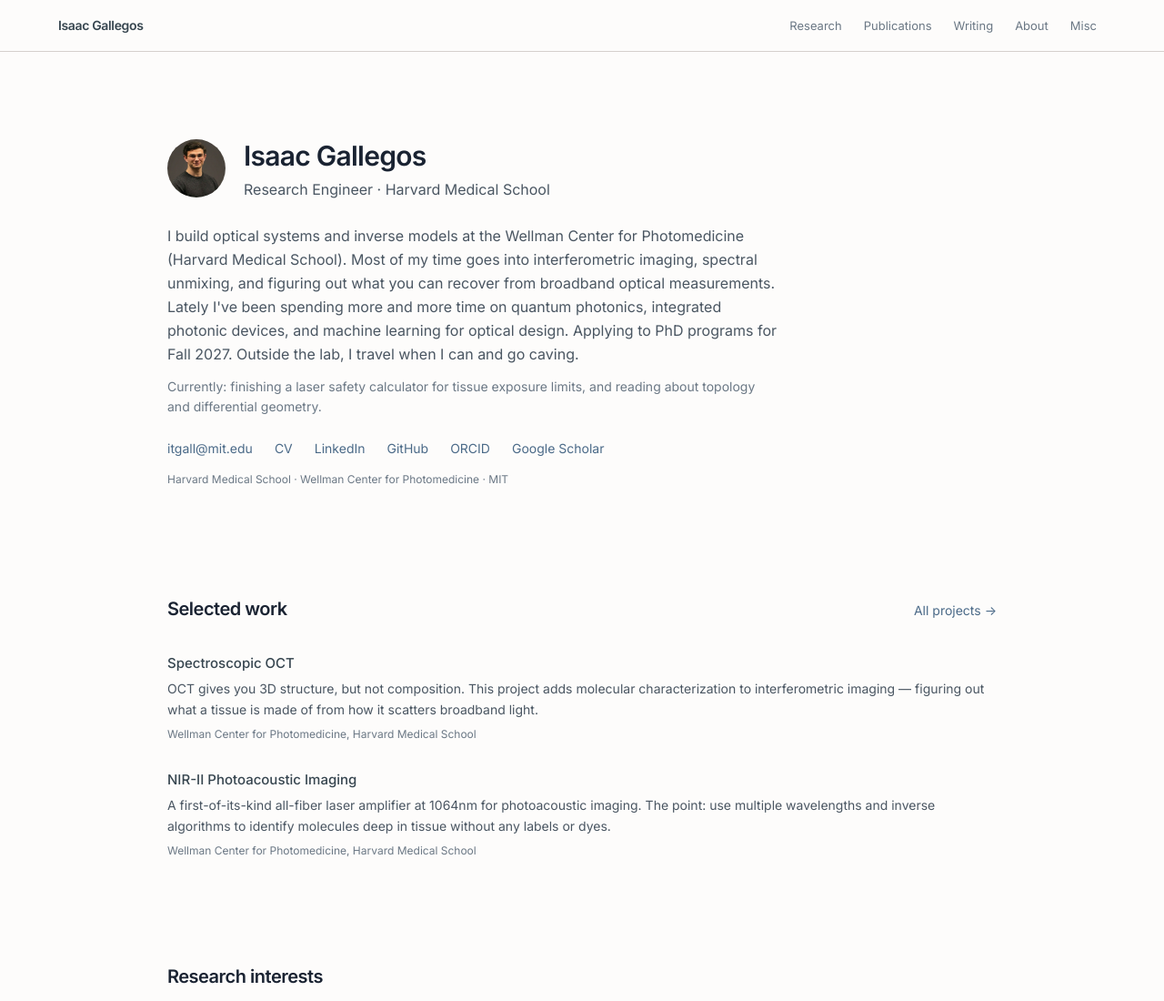
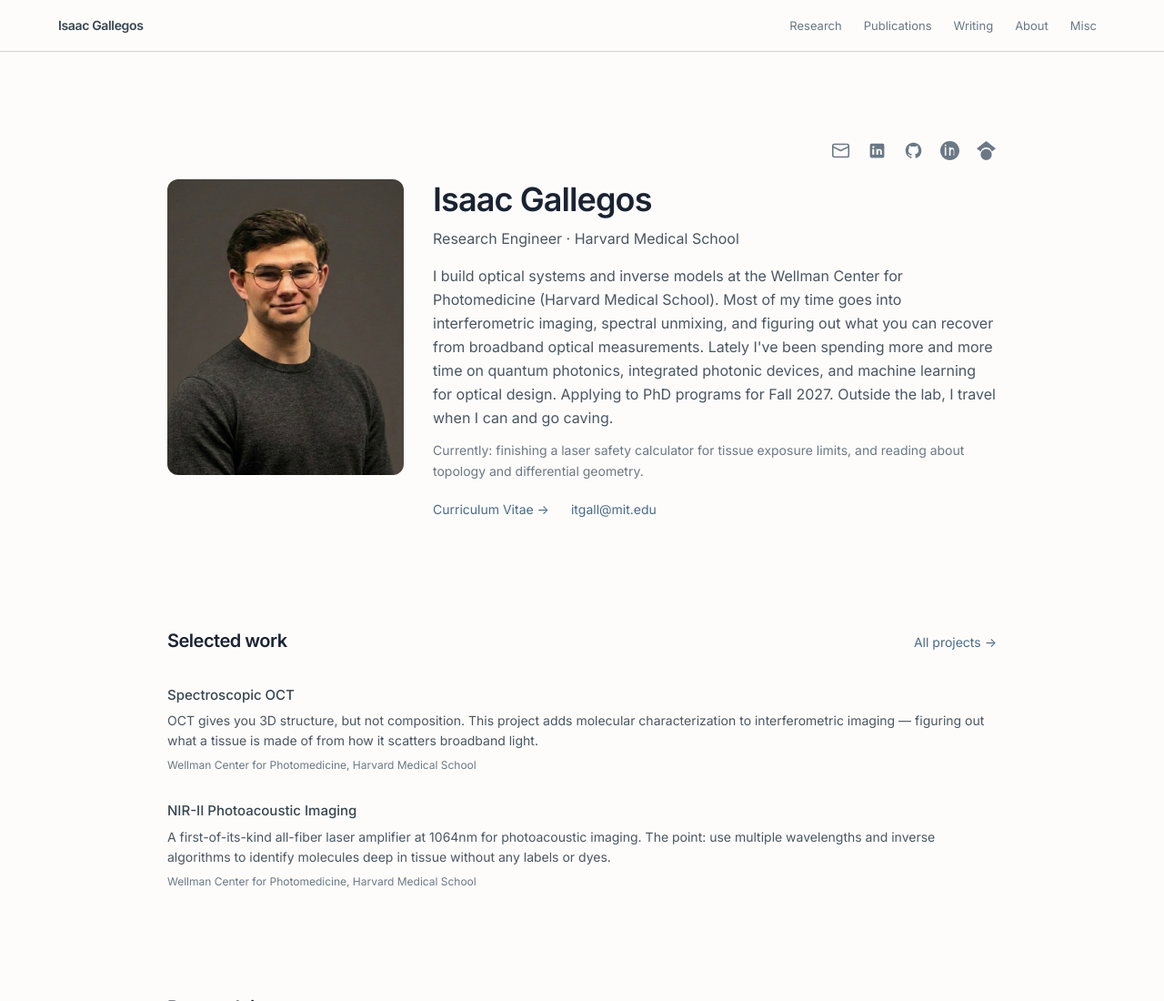
Before and after one commit to itgall/My-Personal-Website, an Astro site: page / in a window 1280 px wide. Shown: the top 1100 px of the page at 91% size. Built offline with nearby package versions, Linux system fonts and the light colour scheme; Astro itself is replaced by a stand-in of ours; some packages are replaced by stand-ins of ours.

Commit message:
Redesign hero: large rounded portrait photo + top-right social icons

```diff
--- a/src/pages/index.astro
+++ b/src/pages/index.astro
@@ -49,26 +49,48 @@ const categoryLabels: Record<string, string> = {
   <div class="wide-container py-16 md:py-24">
 
     {/* ─── Hero ─────────────────────────────────────────────────── */}
-    <section class="mb-16 text-center md:text-left">
-      <div class="flex flex-col items-center gap-3 mb-6 md:flex-row md:items-start md:gap-5">
+    <section class="hero-section mb-16">
+      {/* Social icons — top right */}
+      <div class="flex justify-center md:justify-end mb-5">
+        <nav class="social-row" aria-label="Profile links">
+          <a href="mailto:itgall@mit.edu" class="social-icon" aria-label="Email">
+            <svg viewBox="0 0 24 24" fill="none" stroke="currentColor" stroke-width="1.8" stroke-linecap="round" stroke-linejoin="round"><rect x="2" y="4" width="20" height="16" rx="2"></rect><path d="m22 7-10 5L2 7"></path></svg>
+          </a>
+          <a href="https://linkedin.com/in/isaactgallegos" target="_blank" rel="noopener noreferrer" class="social-icon" aria-label="LinkedIn">
+            <svg viewBox="0 0 24 24" fill="currentColor"><path d="M19 3a2 2 0 0 1 2 2v14a2 2 0 0 1-2 2H5a2 2 0 0 1-2-2V5a2 2 0 0 1 2-2h14zM8.34 17V9.93H6V17h2.34zM7.17 8.9a1.36 1.36 0 1 0 0-2.71 1.36 1.36 0 0 0 0 2.71zM18 17v-3.87c0-2.06-1.1-3.02-2.57-3.02-1.19 0-1.72.65-2.02 1.11V9.93h-2.34c.03.66 0 7.07 0 7.07h2.34v-3.95c0-.21.02-.42.08-.57.16-.42.55-.86 1.19-.86.84 0 1.18.64 1.18 1.58V17H18z"></path></svg>
+          </a>
+          <a href="https://github.com/itgall" target="_blank" rel="noopener noreferrer" class="social-icon" aria-label="GitHub">
+            <svg viewBox="0 0 24 24" fill="currentColor"><path d="M12 2C6.48 2 2 6.48 2 12c0 4.42 2.87 8.17 6.84 9.5.5.09.68-.22.68-.48v-1.7c-2.78.6-3.37-1.34-3.37-1.34-.45-1.16-1.11-1.47-1.11-1.47-.91-.62.07-.6.07-.6 1 .07 1.53 1.03 1.53 1.03.89 1.53 2.34 1.09 2.91.83.09-.65.35-1.09.63-1.34-2.22-.25-4.55-1.11-4.55-4.94 0-1.09.39-1.98 1.03-2.68-.1-.25-.45-1.27.1-2.65 0 0 .84-.27 2.75 1.02.8-.22 1.65-.33 2.5-.33.85 0 1.7.11 2.5.33 1.91-1.29 2.75-1.02 2.75-1.02.55 1.38.2 2.4.1 2.65.64.7 1.03 1.59 1.03 2.68 0 3.84-2.34 4.69-4.57 4.94.36.31.68.92.68 1.85v2.74c0 .27.18.58.69.48A10.01 10.01 0 0 0 22 12c0-5.52-4.48-10-10-10z"></path></svg>
+          </a>
+          <a href="https://orcid.org/0009-0007-9290-6289" target="_blank" rel="noopener noreferrer" class="social-icon" aria-label="ORCID">
+            <svg viewBox="0 0 24 24" fill="currentColor"><path d="M12 0C5.37 0 0 5.37 0 12s5.37 12 12 12 12-5.37 12-12S18.63 0 12 0zM7.37 18.4H5.62V7.6h1.75v10.8zM6.5 6.4a1.02 1.02 0 1 1 0-2.04 1.02 1.02 0 0 1 0 2.04zm12 12h-1.74v-5.27c0-1.26-.02-2.88-1.75-2.88-1.76 0-2.03 1.37-2.03 2.79v5.36H11.2V7.6h1.67v1.48h.02c.23-.44.8-.9 1.65-.9 1.77 0 2.96 1.16 2.96 3.66v6.56z"></path></svg>
+          </a>
+          <a href="https://scholar.google.com/citations?user=gr1ZNUAAAAAJ&hl=en" target="_blank" rel="noopener noreferrer" class="social-icon" aria-label="Google Scholar">
+            <svg viewBox="0 0 24 24" fill="currentColor"><path d="M12 24a7 7 0 1 1 0-14 7 7 0 0 1 0 14zm0-24L0 9.5l4.84 3.77A8 8 0 0 1 12 8a8 8 0 0 1 7.16 5.27L24 9.5z"></path></svg>
+          </a>
+        </nav>
+      </div>
+
+      {/* Photo + intro */}
+      <div class="flex flex-col items-center gap-7 text-center md:flex-row md:items-start md:gap-8 md:text-left">
         <img
           src="/images/profile-v2.jpg"
           alt="Isaac Gallegos"
           loading="eager"
           decoding="async"
-          class="w-16 h-16 rounded-full object-cover shrink-0"
+          width="260"
+          height="325"
+          class="hero-photo shrink-0"
         />
-        <div>
-          <h1 class="vt-page-title text-3xl font-semibold tracking-tight leading-tight">
+        <div class="min-w-0">
+          <h1 class="vt-page-title text-3xl font-semibold tracking-tight leading-tight md:text-4xl">
             {siteMetadata.name}
           </h1>
-          <p class="mt-1 text-[var(--color-text-secondary)]">
+          <p class="mt-2 text-base text-[var(--color-text-secondary)]">
             Research Engineer · Harvard Medical School
           </p>
-        </div>
-      </div>
 
-      <p class="text-[var(--color-text-secondary)] leading-relaxed max-w-2xl mx-auto md:mx-0">
+          <p class="mt-4 text-[var(--color-text-secondary)] leading-relaxed">
             I build optical systems and inverse models at the Wellman Center for
             Photomedicine (Harvard Medical School). Most of my time goes into
             interferometric imaging, spectral unmixing, and figuring out what you
@@ -79,24 +101,28 @@ const categoryLabels: Record<string, string> = {
             caving.
           </p>
 
-      <p class="mt-3 text-sm text-[var(--color-muted)] leading-relaxed max-w-2xl mx-auto md:mx-0">
+          <p class="mt-3 text-sm text-[var(--color-muted)] leading-relaxed">
             Currently: finishing a laser safety calculator for tissue exposure limits,
             and reading about topology and differential geometry.
           </p>
 
-      <div class="mt-6 flex flex-wrap items-center justify-center gap-x-6 gap-y-2 text-sm md:justify-start">
+          <div class="mt-5 flex flex-wrap items-center justify-center gap-x-6 gap-y-2 text-sm md:justify-start">
+            <a href="/documents/gallegos-cv.pdf" class="text-[var(--color-link)] hover:text-[var(--color-link-hover)] transition-colors no-underline">Curriculum Vitae →</a>
             <a href="mailto:itgall@mit.edu" class="text-[var(--color-link)] hover:text-[var(--color-link-hover)] transition-colors no-underline">itgall@mit.edu</a>
-        <a href="/documents/gallegos-cv.pdf" class="text-[var(--color-link)] hover:text-[var(--color-link-hover)] transition-colors no-underline">CV</a>
-        <a href="https://linkedin.com/in/isaactgallegos" target="_blank" rel="noopener noreferrer" class="text-[var(--color-link)] hover:text-[var(--color-link-hover)] transition-colors no-underline">LinkedIn</a>
-        <a href="https://github.com/itgall" target="_blank" rel="noopener noreferrer" class="text-[var(--color-link)] hover:text-[var(--color-link-hover)] transition-colors no-underline">GitHub</a>
-        <a href="https://orcid.org/0009-0007-9290-6289" target="_blank" rel="noopener noreferrer" class="text-[var(--color-link)] hover:text-[var(--color-link-hover)] transition-colors no-underline">ORCID</a>
-        <a href="https://scholar.google.com/citations?user=gr1ZNUAAAAAJ&hl=en" target="_blank" rel="noopener noreferrer" class="text-[var(--color-link)] hover:text-[var(--color-link-hover)] transition-colors no-underline">Google Scholar</a>
           </div>
+        </div>
+      </div>
+    </section>
 
-      <p class="mt-4 text-xs text-[var(--color-muted)]">
-        Harvard Medical School · Wellman Center for Photomedicine · MIT
-      </p>
-    </section>
+    <style>
+      .social-row { display: flex; gap: 1rem; }
+      .social-icon { width: 24px; height: 24px; color: var(--color-muted); transition: color 0.15s ease, transform 0.15s ease; display: inline-flex; align-items: center; justify-content: center; }
+      .social-icon svg { width: 21px; height: 21px; display: block; }
+      .social-icon:hover { color: var(--color-accent); transform: translateY(-1px); }
+      .hero-photo { width: 260px; height: 325px; object-fit: cover; border-radius: 12px; }
+      @media (max-width: 767px) { .hero-photo { width: 200px; height: 250px; } }
+      @media (prefers-reduced-motion: reduce) { .social-icon { transition: color 0.15s ease; } .social-icon:hover { transform: none; } }
+    </style>
 
     {/* ─── Selected Work ────────────────────────────────────────── */}
     <section class="py-14">
```
Lines whose indentation alone changed are shown as unchanged.
